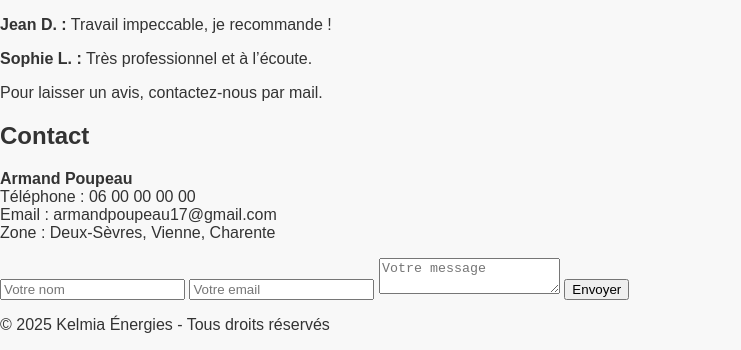
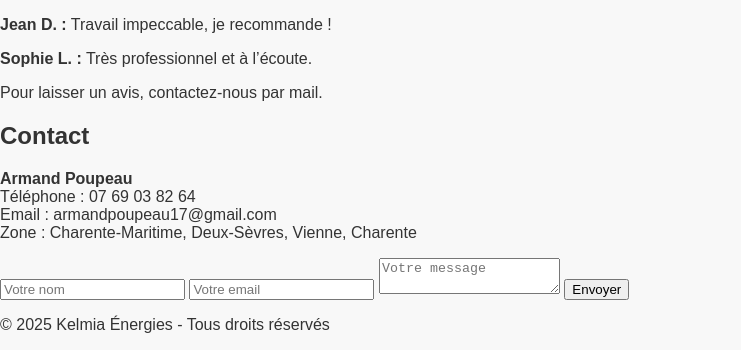
Before and after one commit to Armand0405/kelmia-energies, a plain HTML site: page index.html in a window 1280 px wide. Shown: the part 673-1023 px from the top of the page, without its empty margins (0-741 px from the left). Drawn offline with Linux system fonts and the light colour scheme; files that its build step writes are made by us from their sources.

Commit message:
Update index.html

```diff
--- a/index.html
+++ b/index.html
@@ -43,9 +43,9 @@
     <section id="contact">
         <h2>Contact</h2>
         <p><strong>Armand Poupeau</strong><br>
-        Téléphone : 06 00 00 00 00<br>
+        Téléphone : 07 69 03 82 64<br>
         Email : armandpoupeau17@gmail.com<br>
-        Zone : Deux-Sèvres, Vienne, Charente</p>
+        Zone : Charente-Maritime, Deux-Sèvres, Vienne, Charente</p>
 
         <form action="https://formspree.io/f/your-form-id" method="POST">
             <input type="text" name="name" placeholder="Votre nom" required>
```
